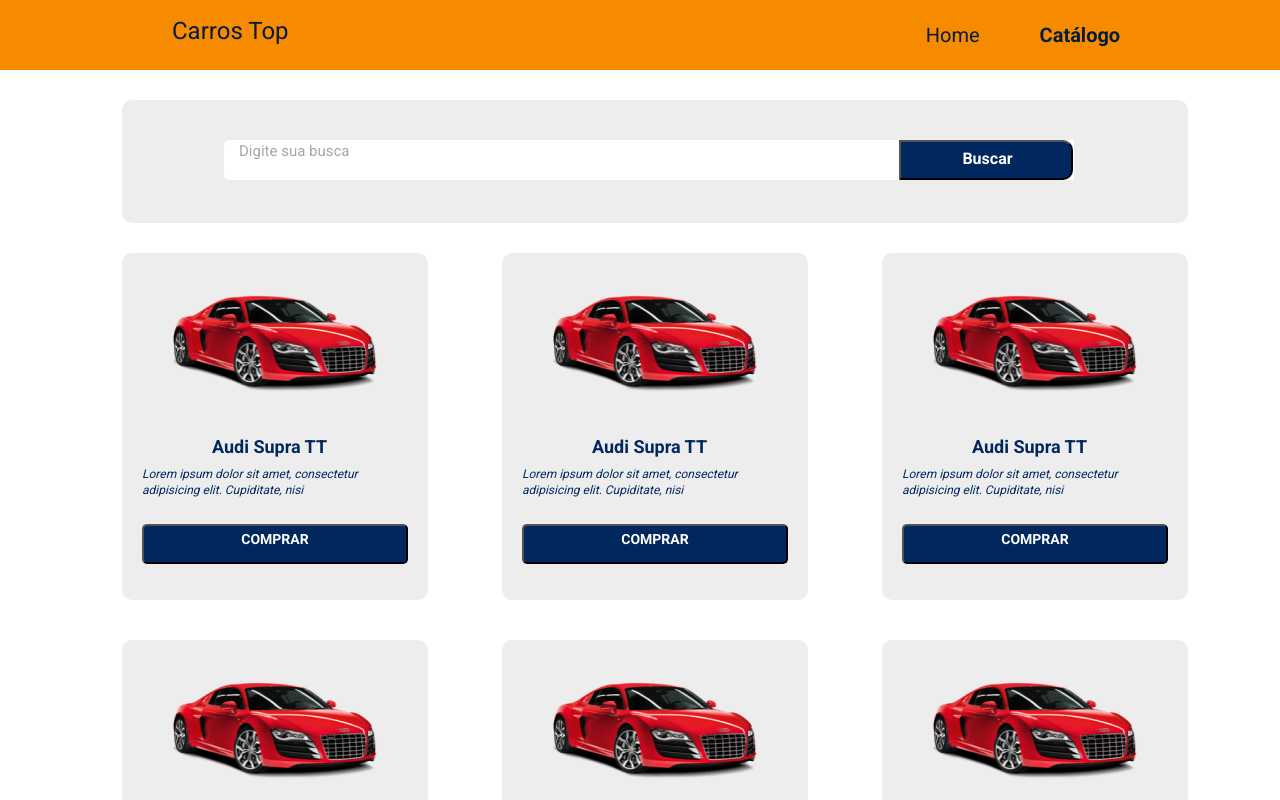
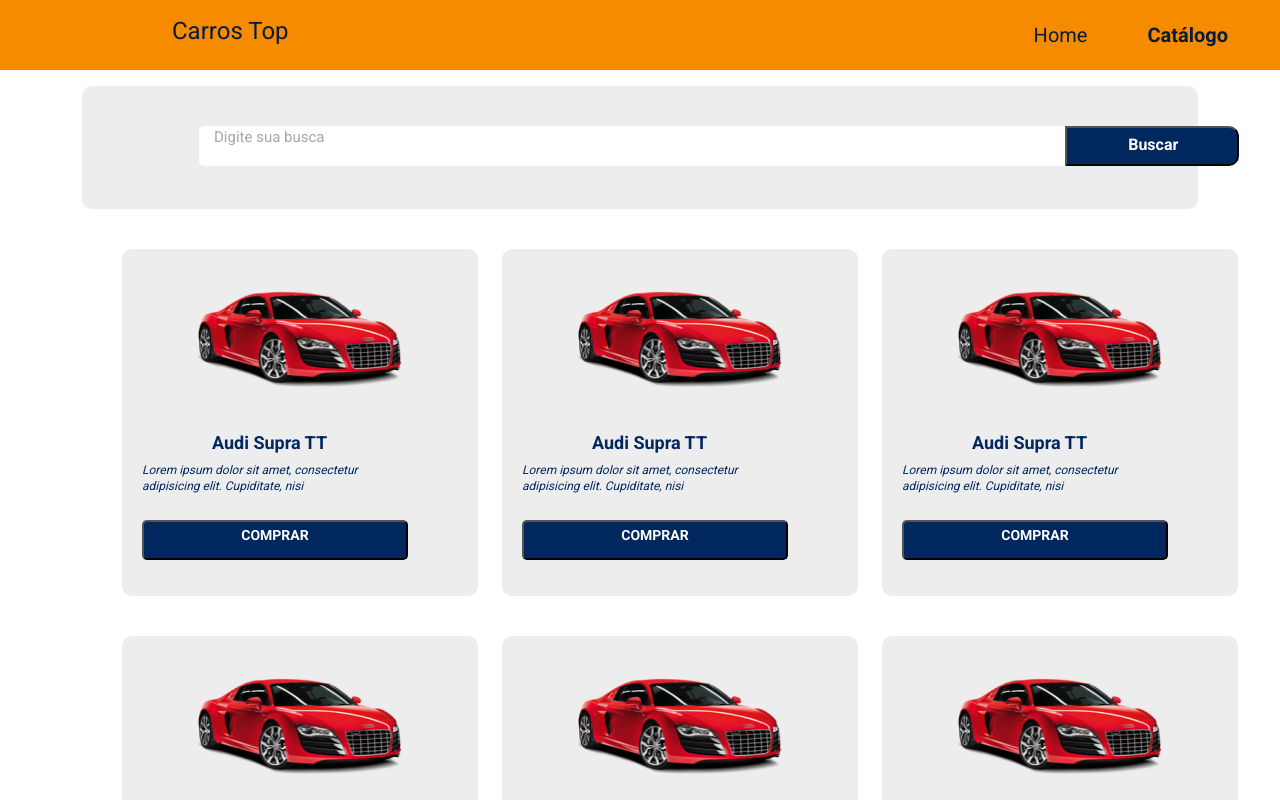
Before and after one commit to Leandromalmsteen/bds07, a React (Create React App) app: page /products in a window 1280 px wide. Shown: the top 800 px of the page. Built offline with nearby package versions, Linux system fonts and the light colour scheme.

Commit message:
Ajustando layout

```diff
--- a/src/components/CarCard/styles.css
+++ b/src/components/CarCard/styles.css
@@ -1,5 +1,5 @@
 .car-card {
-  width: 300px;
+  width: 100%;
   height: 347px;
   margin-bottom: 30px;
   background-color: #EDEDED;
@@ -20,7 +20,7 @@
 .card-bottom-container {
   text-align: center;
   line-height: 16px;
-  width: 260px;
+  width: 100%;
 }
 
 .card-bottom-container h6 {
@@ -29,42 +29,29 @@
 }
 
 .card-bottom-container p {
-  width: 222px;
+  width: 100%;
   font-size: 12px;
   text-align: left;
   font-style: italic;
 }
 
 .btn-buy {
-    width: 257px;
+    width: 100%;
     margin-top: 10px;
   }
 
 @media (min-width: 576px) {
-  .car-card {
-    width: 258px;
-  }
-
-  .card-bottom-container {
-    width: 210px;
-  }
 
   .card-bottom-container p {
     padding-right: 5px;
   }
 
-  .btn-buy {
-    width: 210px;
-  }
 }
 
 @media (min-width: 768px) {
-  .car-card {
-    width: 349px;
-  }
 
   .card-bottom-container {
-    width: 307px;
+    width: 100%;
     text-align: center;
     line-height: 16px;
   }
@@ -75,9 +62,6 @@
 }
 
 @media (min-width: 992px) {
-  .car-card {
-    width: 296px;
-  }
 
   .btn-buy {
     width: 257px;
@@ -93,7 +77,6 @@
 
 @media (min-width: 1280px) {
   .car-card {
-    width: 306px;
     align-items: center;
     margin: 20px 40px;
 
--- a/src/components/Navbar/styles.css
+++ b/src/components/Navbar/styles.css
@@ -1,4 +1,5 @@
 .main-nav {
+  width: 100%;
   min-height: 70px;
 }
 
@@ -55,7 +56,6 @@
     margin-left: 140px;
   }
   .main-menu {
-    width: 700px;
     font-size: 20px;
   }
 }
@@ -65,7 +65,6 @@
     justify-content: space-between;
   }
   .main-menu {
-    width: 1420px;
     font-size: 20px;
   }
 }
--- a/src/components/SearchArea/styles.css
+++ b/src/components/SearchArea/styles.css
@@ -1,14 +1,14 @@
 .area {
-    width: 300px;
+    width: 100%;
     height: 86px;
     background-color: #EDEDED;
     border-radius: 10px;
     margin-bottom: 20px;
-    padding: 20px 0 20px 0;
+    padding: 20px;
 }
 
 .internalArea {
-    width: 270px;
+    width: 100%;
     background-color: #FFFFFF;
     border-radius: 5px 0 0 5px;
     margin-left: 10px;
@@ -16,6 +16,7 @@
 }
 
 .internalArea p {
+    width: 28%;
     color: #A7A7A7;
     font-size: 15px;
     margin-left: 15px;
@@ -23,47 +24,27 @@
 
 @media (min-width: 576px) {
     .area {
-        width: 530px;
         height: 123px;
-        padding-left: 5px;
     }
 
     .internalArea {
-        width: 500px;
         margin-top: 20px;
     }
 }
 
 @media (min-width: 768px) {
     .area {
-        width: 708px;
         height: 123px;
     }
 
     .internalArea {
-        width: 680px;
         margin-top: 20px;
     }
 }
 
 @media (min-width: 992px) {
-    .area {
-        width: 936px;
-    }
 
     .internalArea {
         margin-left: 97px;
     }
 }
-
-@media (min-width: 1280px) {
-    .area {
-        width: 1066px;
-        margin: 30px 40px 10px 40px;
-    }
-
-    .internalArea {
-        width: 850px;
-        margin-left: 97px;
-    }
-}
--- a/src/components/SearchButton/styles.css
+++ b/src/components/SearchButton/styles.css
@@ -1,9 +1,8 @@
 .searchButton {
-    width: 77px;
+    width: 40%;
     height: 40px;
     background-color: #00285F;
     border-radius: 0 10px 10px 0;
-    margin-left: 67px;
 }
 
 .searchButton h6 {
--- a/src/pages/Home/styles.css
+++ b/src/pages/Home/styles.css
@@ -4,7 +4,7 @@
 }
 
 .home-image-container {
-  width: 300px;
+  width: 100%;
   background-color: #00285f;
   border-radius: 10px;
   padding: 20px;
@@ -27,6 +27,7 @@
   font-weight: 700;
   margin-top: 40px;
   margin-left: 5px;
+  text-align: center;
 }
 
 .home-image-container p {
@@ -41,7 +42,7 @@
 }
 
 .home-content-container {
-  width: 300px;
+  width: 100%;
   height: 130px;
   display: flex;
   flex-direction: column;
@@ -83,7 +84,6 @@
   }
 
   .home-image-container {
-    width: 536px;
     text-align: center;
   }
 
@@ -105,7 +105,6 @@
   }
 
   .home-content-container {
-    width: 536px;
     display: flex;
     flex-direction: column-reverse;
   }
@@ -123,7 +122,6 @@
 
 @media (min-width: 768px) {
   .home-image-container {
-    width: 728px;
     height: 475px;
     padding: 20px;
   }
@@ -146,14 +144,10 @@
     margin: -20px auto;
   }
 
-  .home-content-container {
-    width: 728px;
-  }
 }
 
 @media (min-width: 992px) {
   .home-image-container {
-    width: 952px;
     height: 610px;
   }
 
@@ -162,7 +156,6 @@
   }
 
   .home-content-container {
-    width: 952px;
     height: 123px;;
   }
 
@@ -182,7 +175,6 @@
   }
 
   .home-image-container {
-    width: 979px;
     height: 425px;
     padding: 20px;
     display: flex;
@@ -209,7 +201,6 @@
   }
 
   .home-content-container {
-    width: 979px;
     padding-left: 50px;
   }
 }
@@ -220,12 +211,6 @@
   }
 
   .home-image-container {
-    width: 1620px;
     height: 600px
   }
-
-  .home-content-container {
-    width: 1620px;
-
-  }
 }
```
